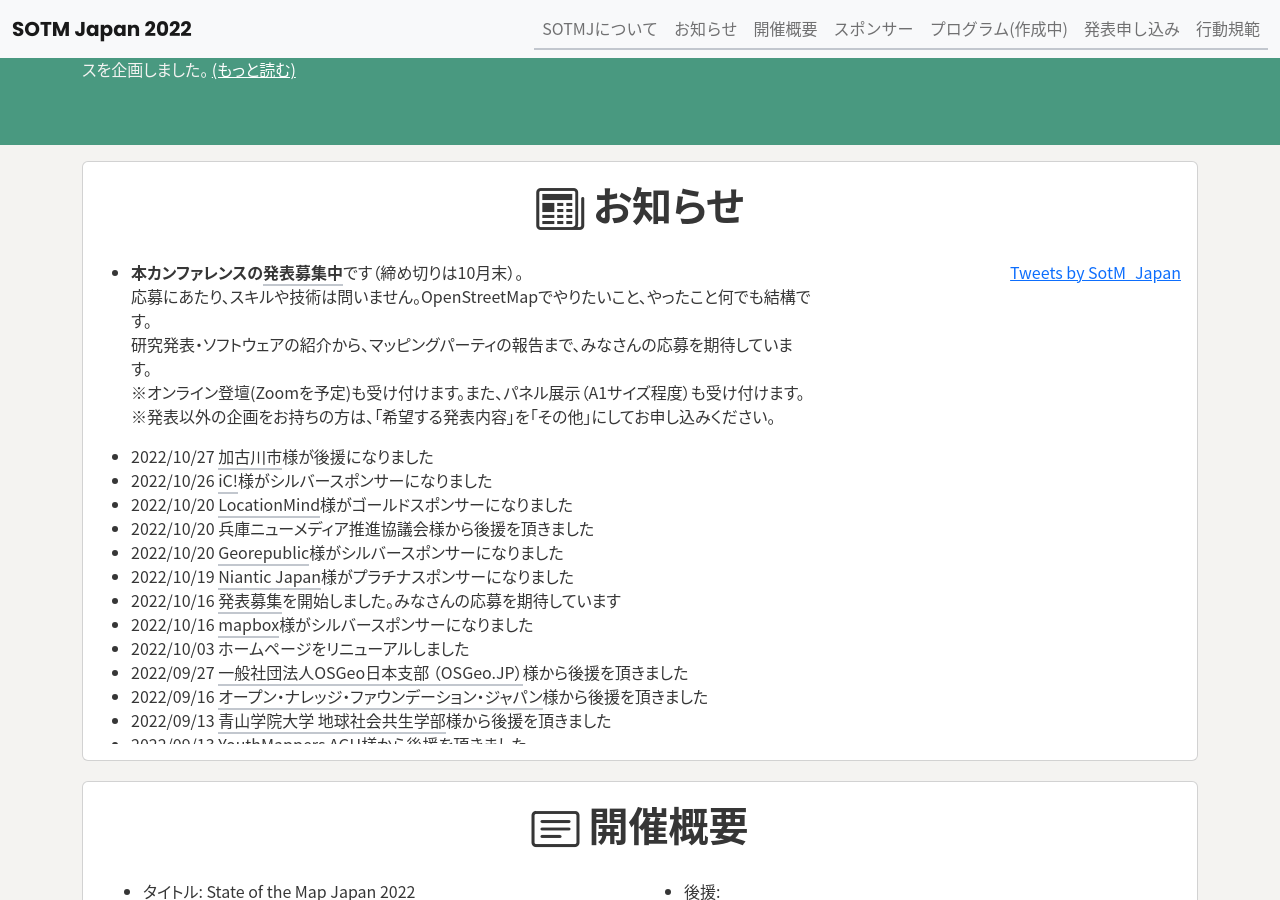
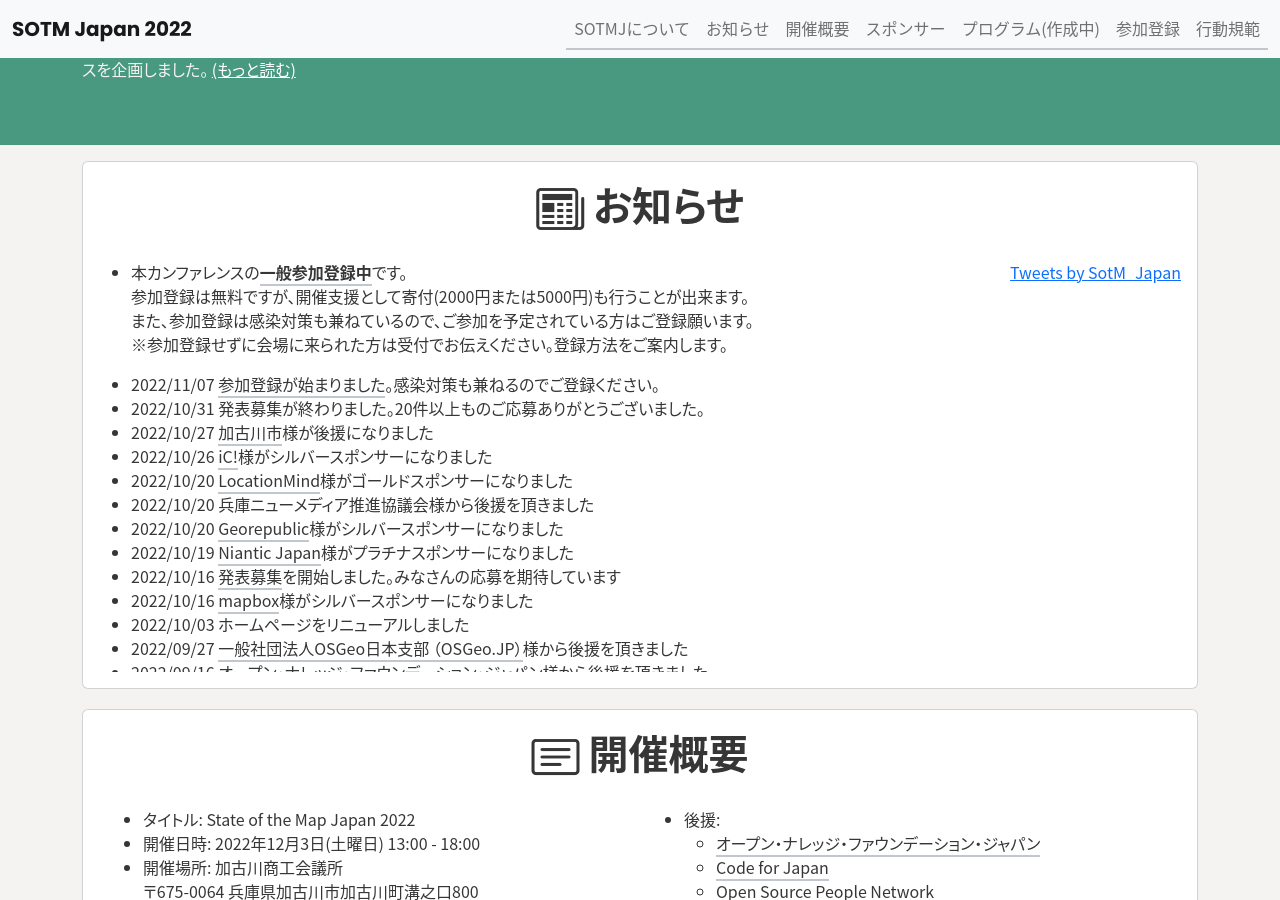
Before and after one commit to osmfj/sotmjp2022, a Jekyll site: the page built from index.md, in a window 1280 px wide and 900 px high, scrolled down 431 px. Built offline with Jekyll 4.4.1, drawn with Linux system fonts in a browser that asks for light colours; comment, search, counter and statistics services are not loaded; some of the changed text lies outside the part shown.

Commit message:
参加登録と実行委員の追加

```diff
--- a/_includes/committee.html
+++ b/_includes/committee.html
@@ -27,9 +27,17 @@
           <div class="col-lg-4">
             <ul>
               <li>宮原 徹</li>
+              <li>松澤太郎(smellman)</li>
+              <li>田中聡至</li>
+            </ul>
+          </div>
+          <div class="col-lg-4">
+            <ul>
+              <li>Hokkosha</li>
               <li>坂ノ下 勝幸</li>
             </ul>
           </div>
+
         </div>
 
       </div>
--- a/_includes/footer.html
+++ b/_includes/footer.html
@@ -9,7 +9,7 @@
           <li class="nav-item"><a href="./index.html#event-outline" class="nav-link text-white">開催概要</a></li>
           <li class="nav-item"><a href="./index.html#sponser" class="nav-link text-white">スポンサー</a></li>
           <li class="nav-item"><a href="./index.html#" class="nav-link text-white">プログラム(作成中)</a></li>
-          <li class="nav-item"><a href="https://forms.gle/AqBKpkDBfcdnBs896" class="nav-link text-white">発表申し込み</a></li>
+          <li class="nav-item"><a href="https://sotmjp2022.peatix.com/" class="nav-link text-white">参加登録</a></li>
           <li class="nav-item"><a href="./coc.html" class="nav-link text-white">行動規範</a></li>
         </ul>
       </div>
--- a/_includes/nav.html
+++ b/_includes/nav.html
@@ -18,7 +18,7 @@
           <li class="nav-item"><a href="./index.html#event-outline" class="nav-link">開催概要</a></li>
           <li class="nav-item"><a href="./index.html#sponser" class="nav-link">スポンサー</a></li>
           <li class="nav-item"><a href="./index.html#" class="nav-link">プログラム(作成中)</a></li>
-          <li class="nav-item"><a href="https://forms.gle/AqBKpkDBfcdnBs896" class="nav-link">発表申し込み</a></li>
+          <li class="nav-item"><a href="https://sotmjp2022.peatix.com/" class="nav-link">参加登録</a></li>
           <li class="nav-item"><a href="./coc.html" class="nav-link">行動規範</a></li>
         </ul>
       </div>
--- a/_includes/news.html
+++ b/_includes/news.html
@@ -10,16 +10,16 @@
             <div class="row">
               <div class="container col-md-8 col-sm-12">
                 <ul>
-                  <li><strong>本カンファレンスの<a
-                        href="https://forms.gle/AqBKpkDBfcdnBs896">発表募集中</a></strong>です（締め切りは10月末）。<br>
-                    応募にあたり、スキルや技術は問いません。OpenStreetMapでやりたいこと、やったこと何でも結構です。<br>
-                    研究発表・ソフトウェアの紹介から、マッピングパーティの報告まで、みなさんの応募を期待しています。<br>
-                    ※オンライン登壇(Zoomを予定)も受け付けます。また、パネル展示（A1サイズ程度）も受け付けます。<br>
-                    ※発表以外の企画をお持ちの方は、「希望する発表内容」を「その他」にしてお申し込みください。
+                  <li>本カンファレンスの<strong><a href="https://sotmjp2022.peatix.com/">一般参加登録中</a></strong>です。<br>
+                    参加登録は無料ですが、開催支援として寄付(2000円または5000円)も行うことが出来ます。<br>
+                    また、参加登録は感染対策も兼ねているので、ご参加を予定されている方はご登録願います。<br>
+                    ※参加登録せずに会場に来られた方は受付でお伝えください。登録方法をご案内します。
                   </li>
                 </ul>
                 <div class="overflow-auto" style="height:300px;">
                   <ul>
+                    <li>2022/11/07 <a href="https://sotmjp2022.peatix.com/">参加登録が始まりました</a>。感染対策も兼ねるのでご登録ください。</li>
+                    <li>2022/10/31 発表募集が終わりました。20件以上ものご応募ありがとうございました。</li>
                     <li>2022/10/27 <a href="https://www.city.kakogawa.lg.jp/">加古川市</a>様が後援になりました</li>
                     <li>2022/10/26 <a href="https://www.ic-inc.world/home">iC!</a>様がシルバースポンサーになりました</li>
                     <li>2022/10/20 <a href="https://locationmind.com/">LocationMind</a>様がゴールドスポンサーになりました</li>
```
